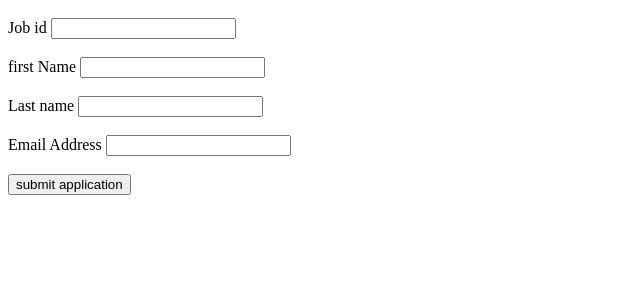
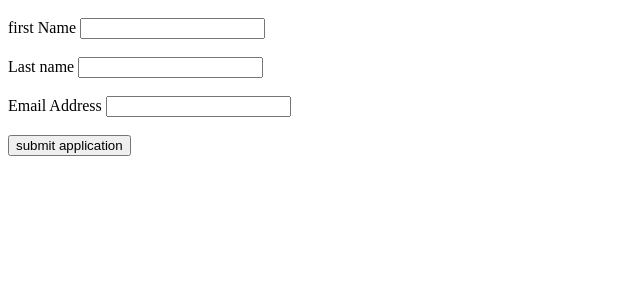
Before and after one commit to JasonSinclair95/recruitment_app, a Flask app: template application/templates/job_application.html in a window 1280 px wide. Shown: the part 59-359 px from the top of the page, without its empty margins (0-640 px from the left). Run offline with Flask 2, Linux system fonts and the light colour scheme; the template is opened without the code that fills it: values that come from a table or form of the project are taken from there, others are empty.

Commit message:
fully function CRUD application

```diff
--- a/application/templates/job_application.html
+++ b/application/templates/job_application.html
@@ -3,18 +3,6 @@
 <div class="form">
 	<form method="POST" action="">
 		{{ form.hidden_tag() }}
-		<div class="form-group">
-			{{ form.job_id.label }}
-			{{ form.job_id }}
-			{% if form.job_id.errors %}
-        	<div class="error">
-				{% for error in form.job_id.errors %}
-					<span>{{ error }}</span>
-				{% endfor %}
-			</div>
-			{% endif %}
-		</div>
-		<br>
 		<div class="form-group">
 		{{ form.first_name.label }}
 		{{ form.first_name }}
```
